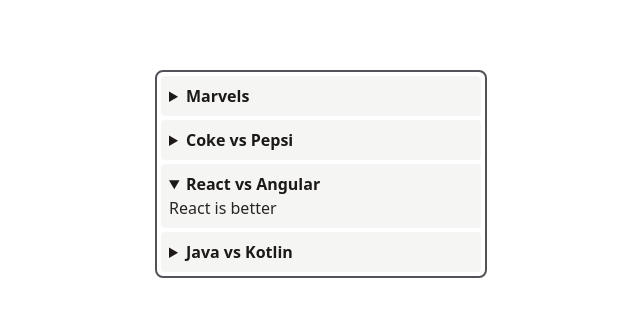
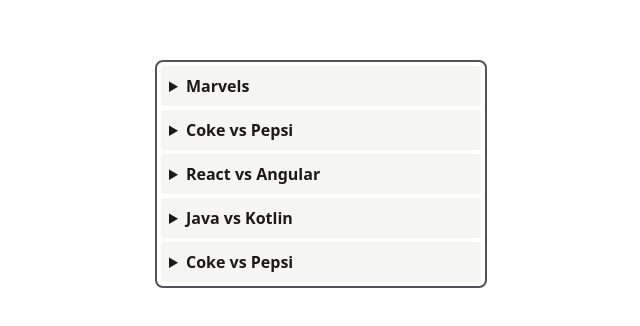
Before and after one commit to prasadharbare/Bellow, a React (Vite) app: page / in a window 1280 px wide. Shown: the part 226-552 px from the top of the page, without its empty margins (319-959 px from the left). Built offline with nearby package versions, Linux system fonts and the light colour scheme.

Commit message:
Checkpoint

```diff
--- a/src/Accordion.jsx
+++ b/src/Accordion.jsx
@@ -7,7 +7,7 @@
 }) {
   return (
     <details className="w-80 bg-stone-100 m-1 p-2 rounded" open={isOpen}>
-      <summary className="cursor-pointer font-bold text-stone-900">
+      <summary className="cursor-pointer font-bold text-stone-900 hover:underline">
         {title}
       </summary>
       <p className="text-stone-800">{description}</p>
--- a/src/App.jsx
+++ b/src/App.jsx
@@ -1,11 +1,35 @@
-import React from "react";
 import Bellow from "./Bellow";
 
 function App() {
+  const debates = [
+    {
+      title: "Marvels",
+      description: "Marvels are awesome",
+    },
+    {
+      title: "Coke vs Pepsi",
+      description: "Coke is better",
+    },
+    {
+      title: "React vs Angular",
+      description: "React is better",
+    },
+    {
+      title: "Java vs Kotlin",
+      description: "Kotlin is better",
+    },
+    {
+      title: "Coke vs Pepsi",
+      description: "Kotlin is better. This is changed!",
+    },
+  ];
+
   return (
-    <div className="flex justify-center items-center h-screen">
-      <Bellow />
-    </div>
+    debates && (
+      <div className="flex justify-center items-center h-screen">
+        <Bellow data={debates} />
+      </div>
+    )
   );
 }
 
--- a/src/Bellow.jsx
+++ b/src/Bellow.jsx
@@ -1,43 +1,16 @@
-import React from "react";
 import Accordion from "./Accordion";
 
-function Bellow() {
-  const data = [
-    {
-      title: "Marvels",
-      description: "Marvels are awesome",
-    },
-    {
-      title: "Coke vs Pepsi",
-      description: "Coke is better",
-    },
-    {
-      title: "React vs Angular",
-      description: "React is better",
-    },
-    {
-      title: "Java vs Kotlin",
-      description: "Kotlin is better",
-    },
-  ];
-
-  const accordions = [];
-
-  for (let i = 0; i < data.length; i++) {
-    accordions.push(
-      <Accordion
-        key={crypto.randomUUID()}
-        title={data[i].title}
-        description={data[i].description}
-        isOpen={i === 2}
-      />
-    );
-  }
-
-  console.log(accordions);
-
+function Bellow({ data = [] }) {
   return (
-    <div className="border-2 border-zinc-600 rounded-lg">{accordions}</div>
+    <div className="border-2 border-zinc-600 rounded-lg">
+      {data.map((d) => (
+        <Accordion
+          key={crypto.randomUUID()}
+          title={d.title}
+          description={d.description}
+        />
+      ))}
+    </div>
   );
 }
 
```
